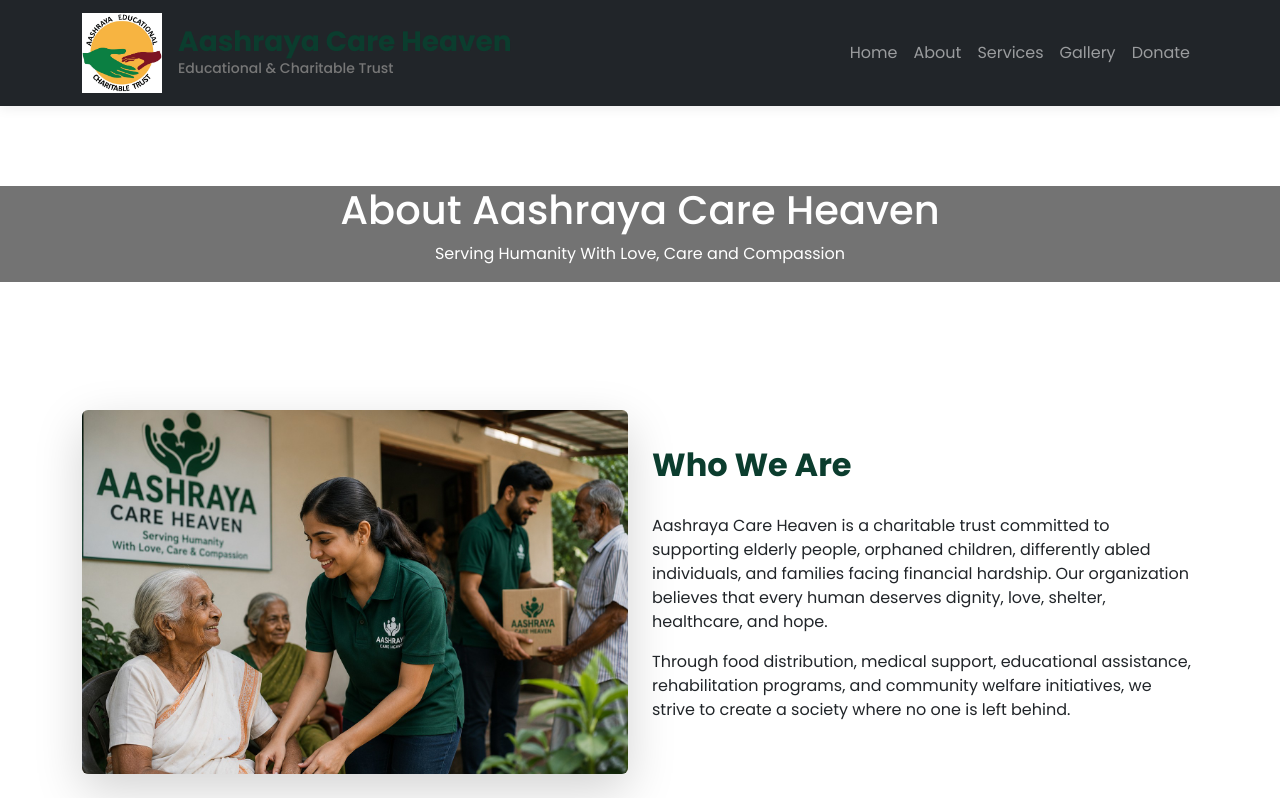
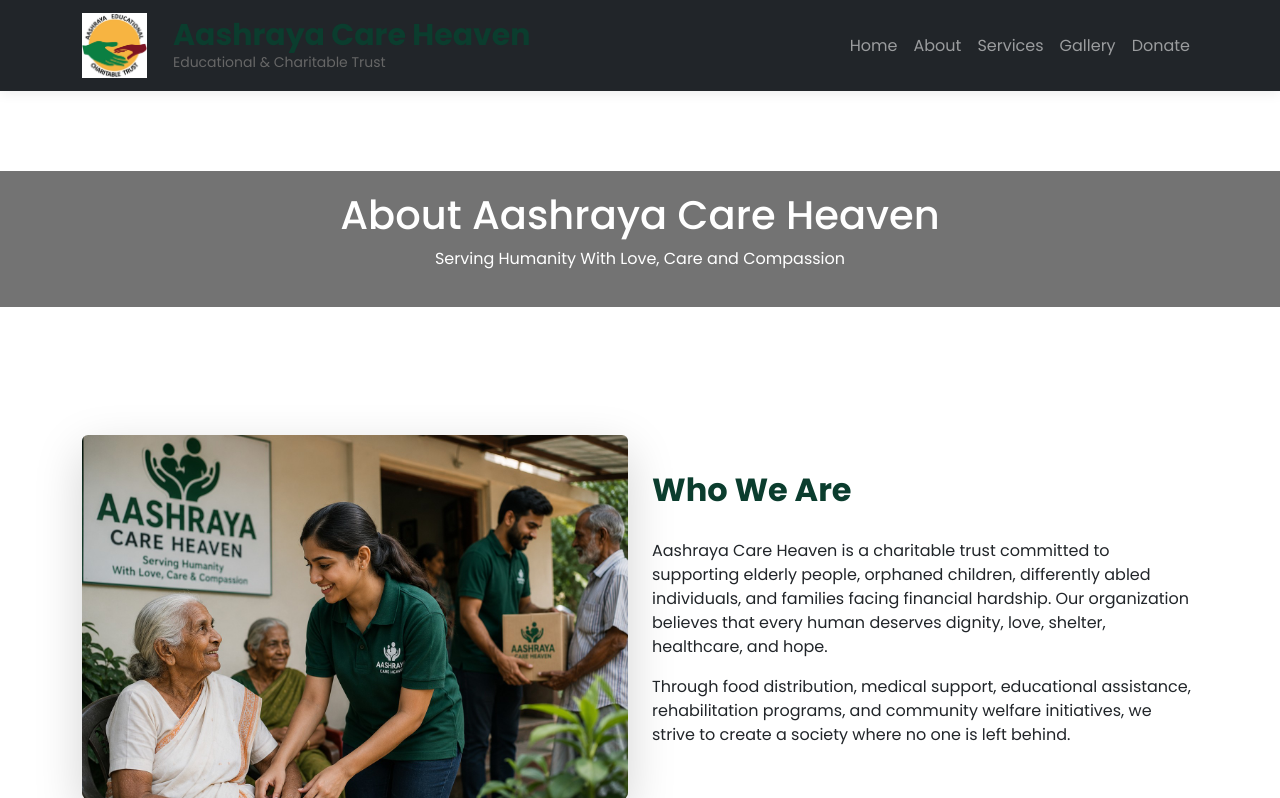
Before and after one commit to sangeethnandanam12/aashraya-care-heaven, a Flask app: page /about in a window 1280 px wide. Shown: the top 798 px of the page. Run offline with Flask 3, Linux system fonts and the light colour scheme.

Commit message:
Updated navbar responsiveness and website content

```diff
--- a/ngo/static/css/style.css
+++ b/ngo/static/css/style.css
@@ -23,93 +23,170 @@ body{
 /* ===========================
    LOGO + BRAND NAME
 =========================== */
+/* ===========================
+   NAVBAR
+=========================== */
 
 .navbar{
     background:#ffffff !important;
-    padding:12px 35px;
+    padding:10px 20px;
     box-shadow:0 2px 12px rgba(0,0,0,.08);
 }
 
 .navbar-brand{
     display:flex;
     align-items:center;
+    gap:10px;
     text-decoration:none;
+    flex:1;
+    min-width:0;
 }
 
 .navbar-logo{
-    width:80px;
-    height:80px;
+    width:65px;
+    height:65px;
     object-fit:contain;
+    flex-shrink:0;
+}
+
+.brand-text{
+    min-width:0;
 }
 
 .brand-text h4{
     margin:0;
+    font-size:30px;
+    font-weight:700;
     color:#0B3D2E;
-    font-size:28px;
-    font-weight:700;
     line-height:1.1;
 }
 
 .brand-text p{
     margin:0;
-    color:#777;
     font-size:14px;
-    font-weight:500;
+    color:#666;
+}
+
+.navbar-toggler{
+    margin-left:auto;
+    border:none;
+}
+
+.navbar-toggler:focus{
+    box-shadow:none;
+}
+
+/* ===========================
+   MOBILE
+=========================== */
+
+@media (max-width:768px){
+
+    .navbar{
+        padding:8px 12px;
+    }
+
+    .navbar-logo{
+        width:45px;
+        height:45px;
+    }
+
+    .brand-text h4{
+        font-size:18px;
+    }
+
+    .brand-text p{
+        font-size:10px;
+    }
+
+    .navbar-brand{
+        width:calc(100% - 60px);
+    }
 }
 
 /* HERO */
 
 .hero{
+    height:90vh;
+    background:url("../images/banner.jpg");
+    background-size:cover;
+    background-position:center;
+    background-repeat:no-repeat;
+    position:relative;
+}
 
-    height:90vh;
+.overlay{
+    background:rgba(0,0,0,.55);
+    width:100%;
+    height:100%;
+    display:flex;
+    justify-content:center;
+    align-items:center;
+    color:white;
+    text-align:center;
+    padding:20px;
+}
 
-    background:url("../images/banner.jpg");
+.hero h1{
+    font-size:60px;
+    font-weight:800;
+}
 
-    background-size:cover;
+.hero h3{
+    margin:20px 0;
+}
 
+.hero p{
+    font-size:22px;
+}
+
+/* ==========================
+   MOBILE RESPONSIVE
+========================== */
+
+@media (max-width:768px){
+
+    .hero{
+        height:65vh;
         background-position:center;
+    }
 
-    position:relative;
+    .hero h1{
+        font-size:36px;
+        line-height:1.2;
+    }
+
+    .hero h3{
+        font-size:20px;
+    }
+
+    .hero p{
+        font-size:18px;
+    }
+
+    .overlay{
+        padding:15px;
+    }
 
 }
 
-.overlay{
+@media (max-width:480px){
 
-    background:rgba(0,0,0,.55);
-
-    width:100%;
-
-    height:100%;
-
-    display:flex;
-
-    justify-content:center;
-
-    align-items:center;
-
-    color:white;
-
+    .hero{
+        height:55vh;
     }
 
     .hero h1{
-
-    font-size:60px;
-
-    font-weight:800;
-
+        font-size:28px;
     }
 
     .hero h3{
-
-    margin-top:20px;
-
-    margin-bottom:20px;
-
+        font-size:18px;
     }
 
     .hero p{
-
-    font-size:22px;
+        font-size:16px;
+    }
 
 }
 
```
Lines whose indentation alone changed are shown as unchanged.
